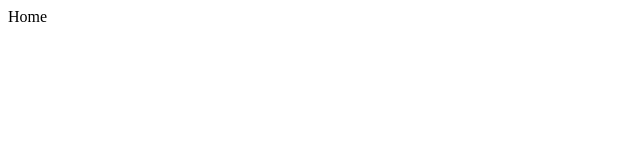
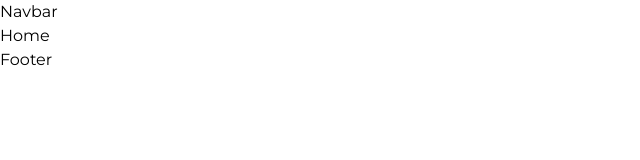
Before and after one commit to KelvinMuthama/DesignHive, a Next.js app: page / in a window 1280 px wide. Shown: the top 160 px of the page, without its empty margins (0-640 px from the left). Built offline with nearby package versions, Linux system fonts and the light colour scheme.

Commit message:
Chore: Import navbar and footer components

```diff
--- a/app/layout.tsx
+++ b/app/layout.tsx
@@ -1,16 +1,27 @@
+import Footer from "./components/Footer";
+import Navbar from "./components/Navbar";
+
+import "./globals.css";
+
 export const metadata = {
-  title: 'Next.js',
-  description: 'Generated by Next.js',
-}
+  title: "Design Haven",
+  description: "Showcase and discover remarkable developer projects",
+};
 
 export default function RootLayout({
   children,
 }: {
-  children: React.ReactNode
+  children: React.ReactNode;
 }) {
   return (
     <html lang="en">
-      <body>{children}</body>
+      <body>
+        <Navbar />
+        <main>
+          {children}
+          <Footer />
+        </main>
+      </body>
     </html>
-  )
+  );
 }
```
